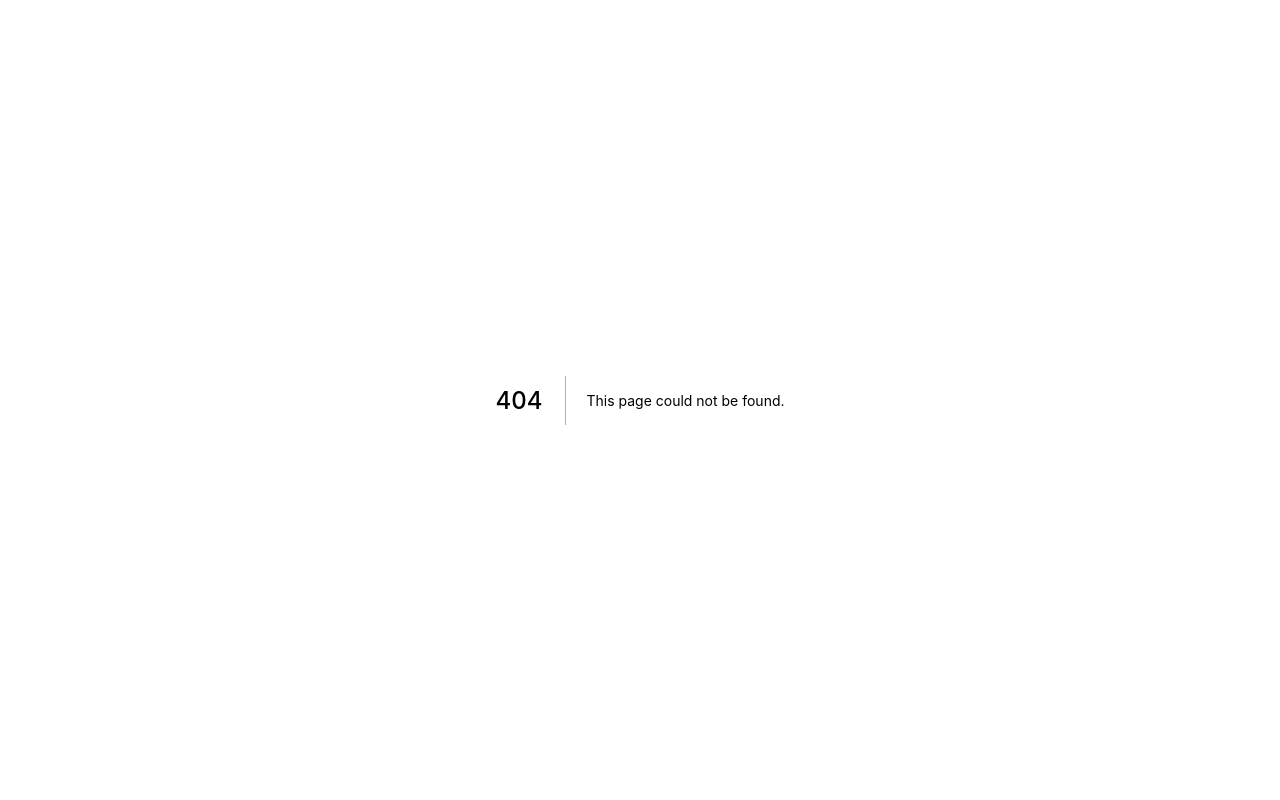
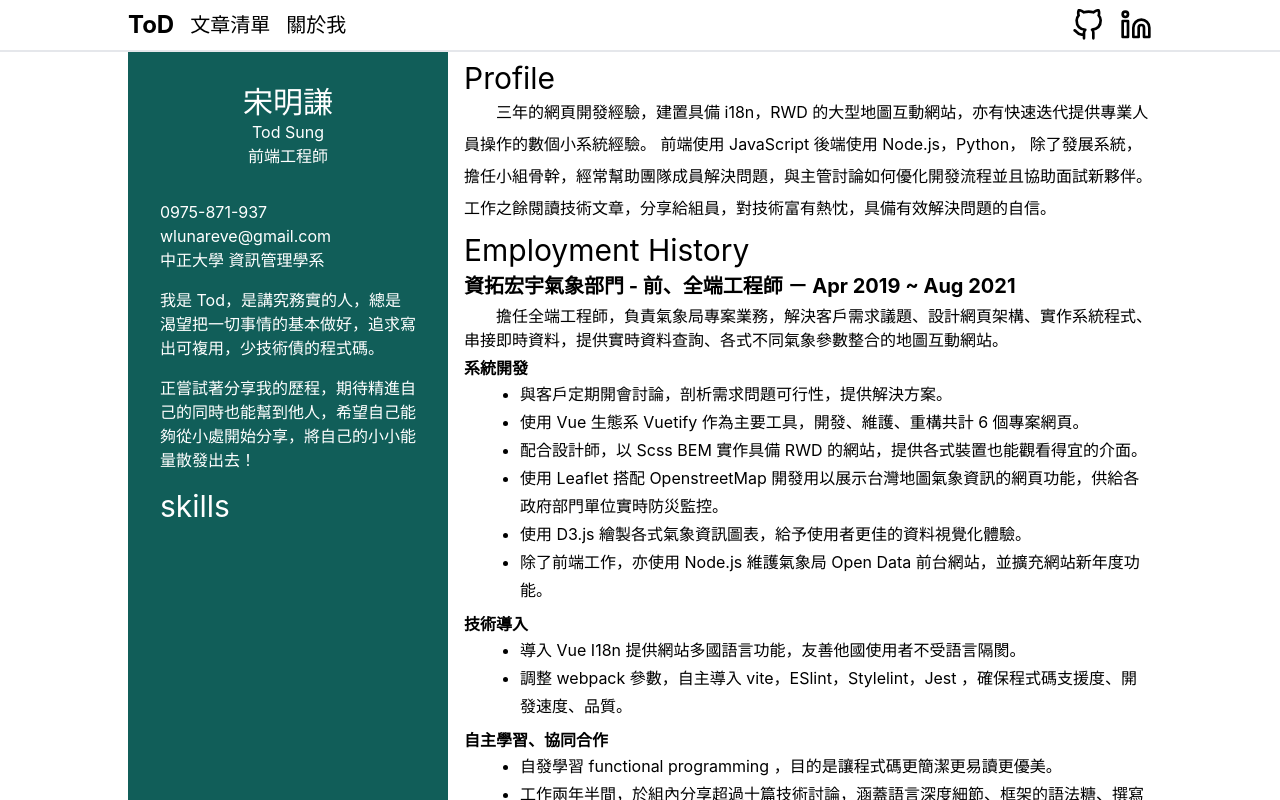
Before and after one commit to renovate-bot/ToDSung-_-tod-blog, a Next.js app: page /cv in a window 1280 px wide. Before the commit this address had no page. Built offline with nearby package versions, Linux system fonts and the light colour scheme.

Commit message:
feat: move cv page from vue to next

```diff
--- /dev/null
+++ b/components/ExternalLink/index.tsx
@@ -0,0 +1,7 @@
+const ExternalLink = ({ href, children }) => (
+  <a href={href} target="_blank" rel="noopener noreferrer">
+    {children}
+  </a>
+);
+
+export default ExternalLink;
--- a/components/Navbar/index.tsx
+++ b/components/Navbar/index.tsx
@@ -28,7 +28,7 @@ const Navbar = () => {
 
   return (
     <>
-      <nav className="nav fixed flex justify-center w-screen min-h-[3.25rem] border-b-2">
+      <nav className="nav fixed flex justify-center w-screen min-h-[3.25rem] border-b-2 bg-white z-10">
         <div className="nav__container flex items-center justify-between w-[80vw] max-w-[1680px]">
           <Link href="/" passHref>
             <span className="text-2xl font-bold cursor-pointer">ToD</span>
--- /dev/null
+++ b/components/cv/Article/index.tsx
@@ -0,0 +1,43 @@
+import ExternalLink from "../../ExternalLink";
+
+const Article = ({
+  title,
+  subtitle,
+  titleLink,
+  paragraph,
+  ulContents = [],
+}) => {
+  return (
+    <div className="article flex flex-col">
+      {titleLink ? (
+        <ExternalLink href={titleLink}>
+          <h2
+            className={`article__title my-1 text-xl font-bold ${
+              titleLink && "article__title--has-link"
+            }`}
+          >
+            {/* {{ title }} */}
+          </h2>
+        </ExternalLink>
+      ) : (
+        <h2 className="article__title my-1 text-xl font-bold">{title}</h2>
+      )}
+      <p className="article__subtitle indent-8">{subtitle}</p>
+      <p className="article__paragraph indent-8">{paragraph}</p>
+      {ulContents.map(({ title: ulTitle, content: liContents = [] }, index) => (
+        <div key={index} className="lineup my-1">
+          <span className="lineup__title font-bold">{ulTitle}</span>
+          <ul className="ul ml-14 list-disc">
+            {liContents.map((li_content, index) => (
+              <li className="li indent-0 leading-7" key={index}>
+                {li_content}
+              </li>
+            ))}
+          </ul>
+        </div>
+      ))}
+    </div>
+  );
+};
+
+export default Article;
--- /dev/null
+++ b/components/cv/Content/index.tsx
@@ -0,0 +1,76 @@
+import Article from "../Article";
+
+const Content = () => {
+  return (
+    <div
+      id="cv-content"
+      className="cv-content w-full mx-4 mt-2 overflow-y-auto pr-4"
+    >
+      <section className="cv-content__section article mb-2 flex flex-col">
+        <h1 className="cv-content__title relative flex items-center justify-between text-3xl">
+          Profile
+        </h1>
+        <p className="profile__content indent-8 leading-8">
+          三年的網頁開發經驗，建置具備 i18n，RWD
+          的大型地圖互動網站，亦有快速迭代提供專業人員操作的數個小系統經驗。
+          前端使用 JavaScript 後端使用 Node.js，Python，
+          除了發展系統，擔任小組骨幹，經常幫助團隊成員解決問題，與主管討論如何優化開發流程並且協助面試新夥伴。
+          工作之餘閱讀技術文章，分享給組員，對技術富有熱忱，具備有效解決問題的自信。
+        </p>
+      </section>
+
+      <section className="cv-content__section article mb-4">
+        <h1 className="cv-content__title relative flex items-center justify-between text-3xl">
+          Employment History
+        </h1>
+        <Article
+          title="資拓宏宇氣象部門 - 前、全端工程師 － Apr 2019 ~ Aug 2021"
+          paragraph="擔任全端工程師，負責氣象局專案業務，解決客戶需求議題、設計網頁架構、實作系統程式、串接即時資料，提供實時資料查詢、各式不同氣象參數整合的地圖互動網站。"
+          ulContents={[
+            {
+              title: "系統開發",
+              content: [
+                "與客戶定期開會討論，剖析需求問題可行性，提供解決方案。",
+                "使用 Vue 生態系 Vuetify 作為主要工具，開發、維護、重構共計 6 個專案網頁。",
+                "配合設計師，以 Scss BEM 實作具備 RWD 的網站，提供各式裝置也能觀看得宜的介面。",
+                "使用 Leaflet 搭配 OpenstreetMap 開發用以展示台灣地圖氣象資訊的網頁功能，供給各政府部門單位實時防災監控。",
+                "使用 D3.js 繪製各式氣象資訊圖表，給予使用者更佳的資料視覺化體驗。",
+                "除了前端工作，亦使用 Node.js 維護氣象局 Open Data 前台網站，並擴充網站新年度功能。",
+              ],
+            },
+            {
+              title: "技術導入",
+              content: [
+                "導入 Vue I18n 提供網站多國語言功能，友善他國使用者不受語言隔閡。",
+                "調整 webpack 參數，自主導入 vite，ESlint，Stylelint，Jest ，確保程式碼支援度、開發速度、品質。",
+              ],
+            },
+            {
+              title: "自主學習、協同合作",
+              content: [
+                "自發學習 functional programming ，目的是讓程式碼更簡潔更易讀更優美。",
+                "工作兩年半間，於組內分享超過十篇技術討論，涵蓋語言深度細節、框架的語法糖、撰寫的 Best Practice、單元測試、瀏覽器渲染、functional programming。",
+                "寫過 Python，Django，能操作 Docker，了解 Compose 與 Swarm：與後端工程師的溝通相對快速、有效。",
+              ],
+            },
+          ]}
+        />
+        <Article
+          title="治略資訊整合股份有限公司 - 後端實習生 － Jan 2018 ~ Jul 2018"
+          paragraph="於大四上學期提早修畢學分，後於大四下尋找實習機會，學習職場生活，提早培養工作能力。"
+          ulContents={[
+            {
+              title: "經驗積累",
+              content: [
+                "利用 Requests，pandas，SQLAlchemy 處理網頁爬蟲、資料處理、 db 備份。",
+                "與兩位前端實習生合作，使用 Flask 開發 API，學習 Docker 套用網站部屬。",
+                "居家學習 Django，確保不會被框架所局限。",
+              ],
+            },
+          ]}
+        />
+      </section>
+    </div>
+  );
+};
+export default Content;
--- /dev/null
+++ b/components/cv/Sidebar/index.tsx
@@ -0,0 +1,46 @@
+import Skill from "../Skill";
+
+const Sidebar = ({ skills = [] }) => {
+  const aboutContents = [
+    "我是 Tod，是講究務實的人，總是渴望把一切事情的基本做好，追求寫出可複用，少技術債的程式碼。",
+    "正嘗試著分享我的歷程，期待精進自己的同時也能幫到他人，希望自己能夠從小處開始分享，將自己的小小能量散發出去！",
+  ];
+
+  return (
+    <aside
+      id="cv-sidebar"
+      className="cv-sidebar flex flex-col items-center px-8 text-white bg-teal-800"
+    >
+      <span className="cv-sidebar__title mt-8 text-3xl">宋明謙</span>
+      <span>Tod Sung</span>
+      <span>前端工程師</span>
+      <ul className="details flex items-start flex-col mt-8 w-full">
+        <li>0975-871-937</li>
+        <li>wlunareve@gmail.com</li>
+        <li>中正大學 資訊管理學系</li>
+      </ul>
+      <div className="about flex flex-col gap-4 my-4">
+        {aboutContents.map((about, index) => (
+          <p key={index} className="about__item text-left">
+            {about}
+          </p>
+        ))}
+      </div>
+      <div className="skills flex flex-col self-start">
+        <span className="skills__title text-3xl">skills</span>
+        <div className="skills__content">
+          {skills.map(({ name, icon }) => (
+            <Skill
+              key={name}
+              name={name}
+              icon={icon}
+              className="skills__item"
+            />
+          ))}
+        </div>
+      </div>
+    </aside>
+  );
+};
+
+export default Sidebar;
--- /dev/null
+++ b/components/cv/Skill/index.tsx
@@ -0,0 +1,15 @@
+const Skill = ({ icon, name }) => (
+  <div className="skill">
+    <div className="title">
+      {/* <i className=""="title__icon"
+        :class="[ icon.source, icon.name ]"
+        :style="{
+          'color': icon.color
+        }"
+      /> */}
+      <h3 className="title__name">{name}</h3>
+    </div>
+  </div>
+);
+
+export default Skill;
--- a/pages/_app.tsx
+++ b/pages/_app.tsx
@@ -1,8 +1,18 @@
-import '../styles/globals.css'
-import type { AppProps } from 'next/app'
+import "../styles/globals.css";
+
+import type { AppProps } from "next/app";
+
+import Navbar from "../components/Navbar";
 
 function MyApp({ Component, pageProps }: AppProps) {
-  return <Component {...pageProps} />
+  return (
+    <main id="app" className="app flex justify-center">
+      <Navbar />
+      <div className="component-wrapper relative mt-[3.25rem] w-[80vw] max-w-[1680px]">
+        <Component {...pageProps} />
+      </div>
+    </main>
+  );
 }
 
-export default MyApp
+export default MyApp;
--- /dev/null
+++ b/pages/cv/index.tsx
@@ -0,0 +1,14 @@
+import Content from "../../components/cv/Content";
+import Sidebar from "../../components/cv/Sidebar";
+
+const cv = () => (
+  <div
+    id="cv"
+    className="cv grid grid-cols-[20rem_1fr] max-w-[1280px] h-[calc(100vh-3.25rem)] overflow-hidden"
+  >
+    <Sidebar />
+    <Content />
+  </div>
+);
+
+export default cv;
```
